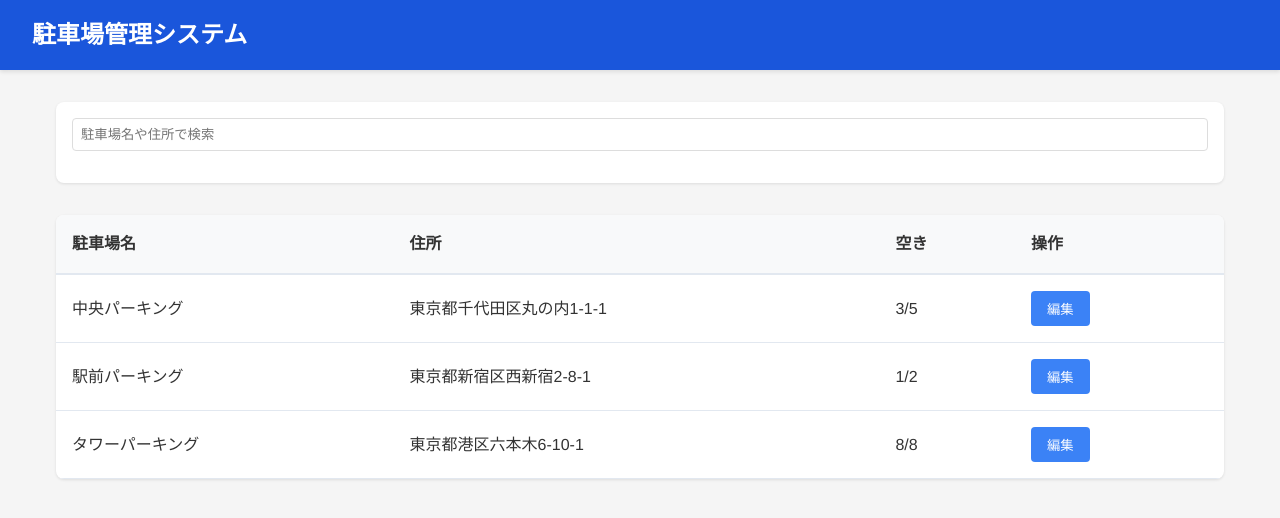
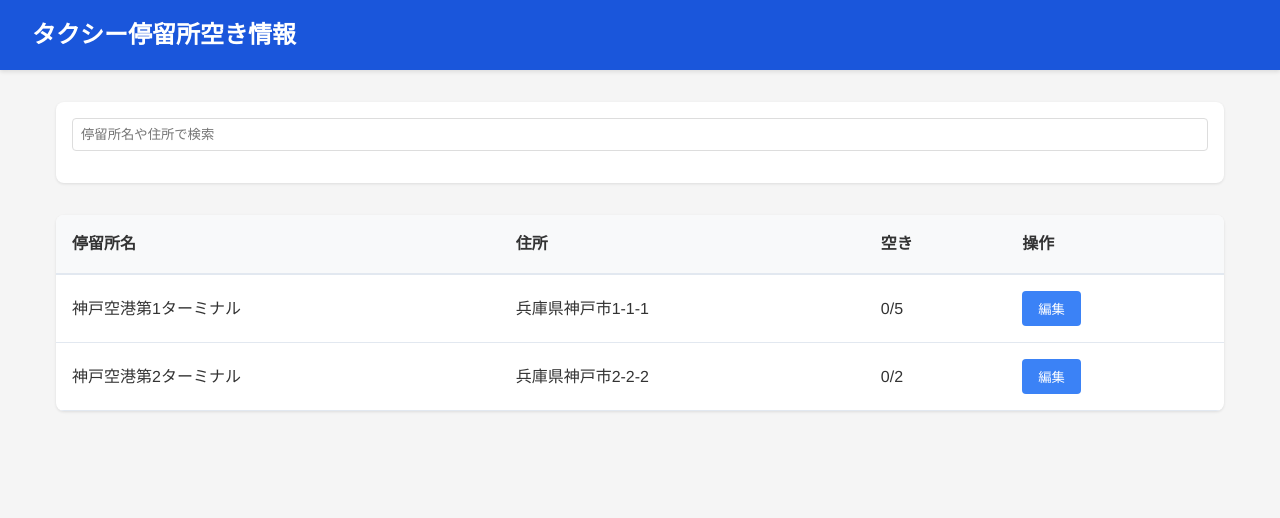
Before and after one commit to aitch-u/taxi_parking_static, a plain HTML site: page index.html in a window 1280 px wide. Drawn offline with Linux system fonts and the light colour scheme.

Commit message:
Update index.html

```diff
--- a/index.html
+++ b/index.html
@@ -3,7 +3,7 @@
 <head>
     <meta charset="UTF-8">
     <meta name="viewport" content="width=device-width, initial-scale=1.0">
-    <title>駐車場管理システム - 一覧</title>
+    <title>タクシー停留所空き情報</title>
     <style>
         /* リセットCSS */
         * {
@@ -123,19 +123,19 @@
 </head>
 <body>
     <header class="header">
-        <h1>駐車場管理システム</h1>
+        <h1>タクシー停留所空き情報</h1>
     </header>
 
     <main class="container">
         <div class="search-filters">
-            <input type="text" class="search-input" placeholder="駐車場名や住所で検索">
+            <input type="text" class="search-input" placeholder="停留所名や住所で検索">
         </div>
 
         <div class="parking-table">
             <table>
                 <thead>
                     <tr>
-                        <th>駐車場名</th>
+                        <th>停留所名</th>
                         <th>住所</th>
                         <th>空き</th>
                         <th>操作</th>
@@ -143,25 +143,17 @@
                 </thead>
                 <tbody>
                     <tr>
-                        <td>中央パーキング</td>
-                        <td>東京都千代田区丸の内1-1-1</td>
-                        <td>3/5</td>
+                        <td>神戸空港第1ターミナル</td>
+                        <td>兵庫県神戸市1-1-1</td>
+                        <td>0/5</td>
                         <td>
                             <button class="btn btn-edit">編集</button>
                         </td>
                     </tr>
                     <tr>
-                        <td>駅前パーキング</td>
-                        <td>東京都新宿区西新宿2-8-1</td>
-                        <td>1/2</td>
-                        <td>
-                            <button class="btn btn-edit">編集</button>
-                        </td>
-                    </tr>
-                    <tr>
-                        <td>タワーパーキング</td>
-                        <td>東京都港区六本木6-10-1</td>
-                        <td>8/8</td>
+                        <td>神戸空港第2ターミナル</td>
+                        <td>兵庫県神戸市2-2-2</td>
+                        <td>0/2</td>
                         <td>
                             <button class="btn btn-edit">編集</button>
                         </td>
```
